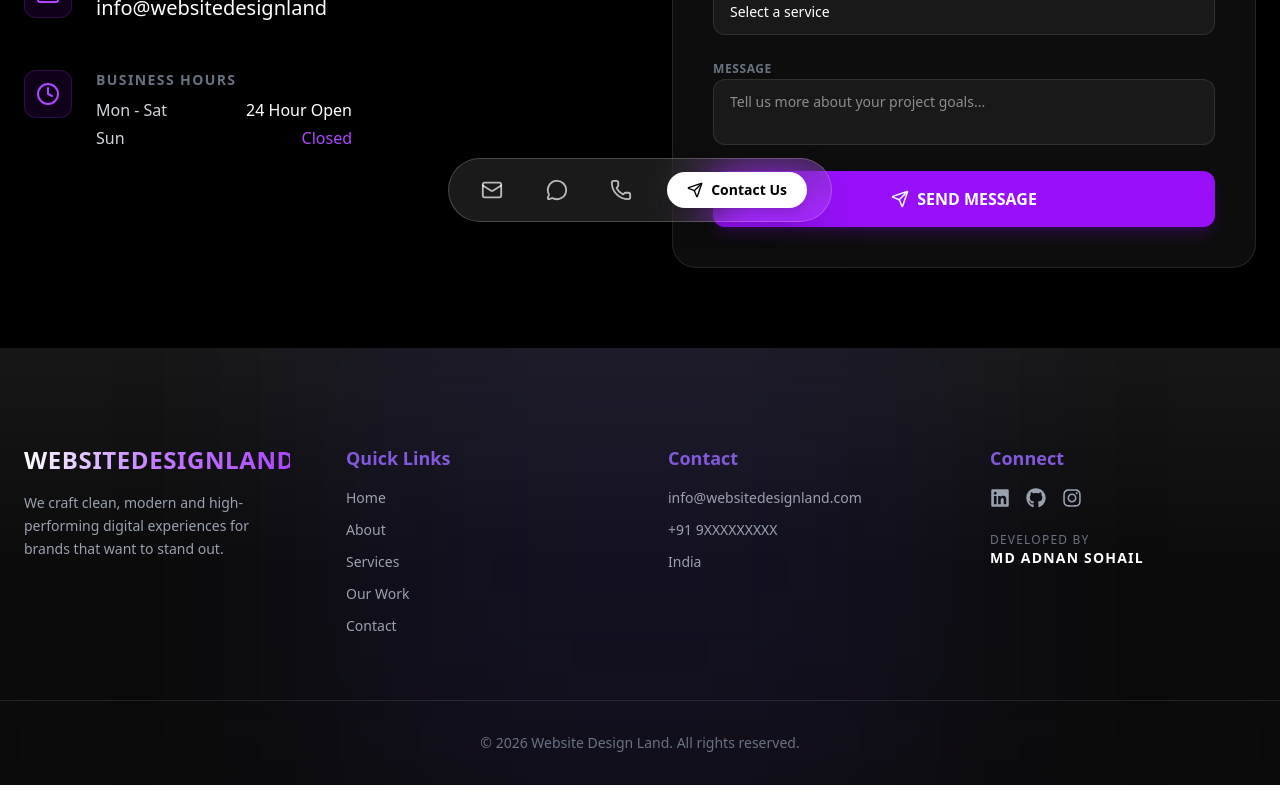
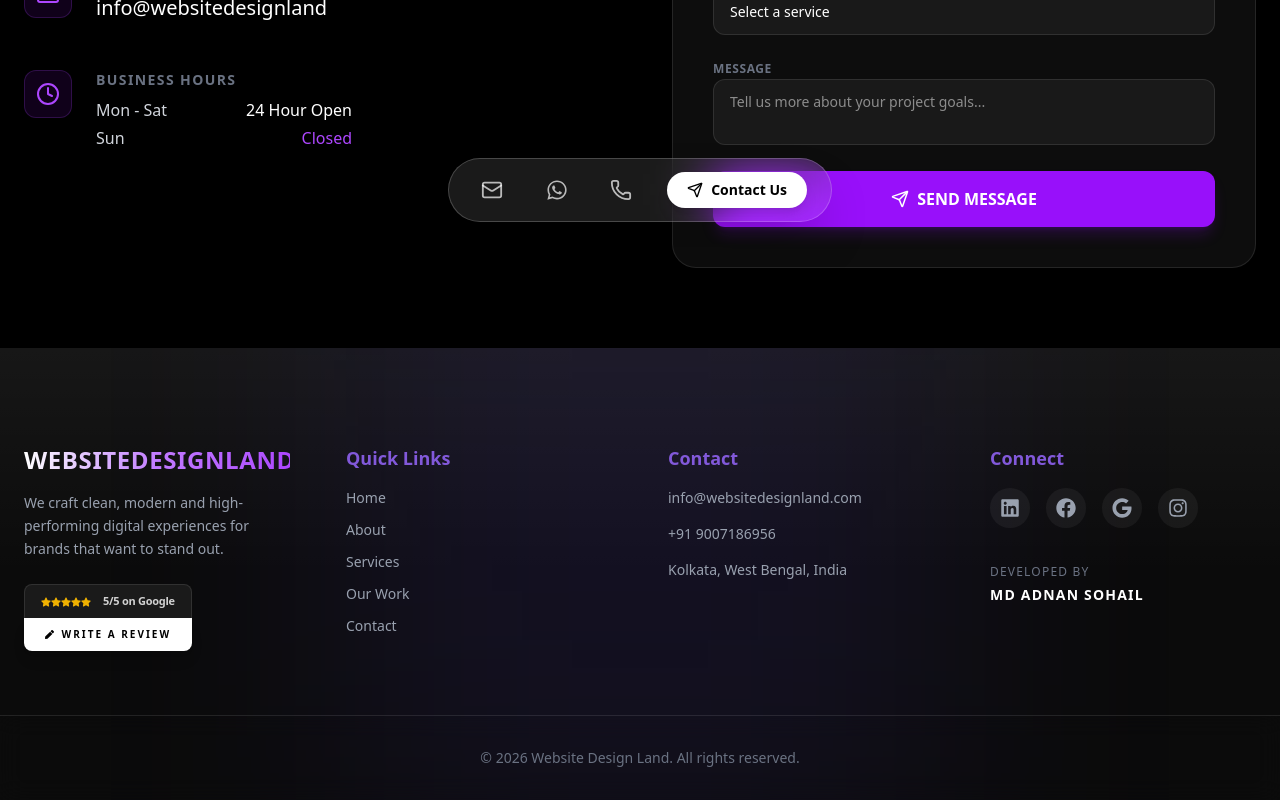
Before and after one commit to Ednaaan/Project1, a React (Vite) app: page /contact in a window 1280 px wide. Shown: the part 554-1354 px from the top of the page. Built offline with nearby package versions, Linux system fonts and the light colour scheme.

Commit message:
Ft:animate marquee

```diff
--- a/src/Components/FloatingDock.jsx
+++ b/src/Components/FloatingDock.jsx
@@ -1,5 +1,6 @@
 import React from 'react';
-import { Mail, MessageCircle, Phone, Send,} from 'lucide-react';
+import { Mail,  Phone, Send,} from 'lucide-react';
+import { FaWhatsapp } from 'react-icons/fa';
 import { Link } from 'react-router-dom';
 
 const FloatingDock = () => {
@@ -24,7 +25,7 @@ const FloatingDock = () => {
           className="p-2 text-white/70 hover:text-white hover:bg-white/10 rounded-full transition-all"
           title="WhatsApp"
         >
-          <MessageCircle size={22} />
+          <FaWhatsapp size={22} />
         </a>
 
         {/* Call */}
--- a/src/Components/Footer.jsx
+++ b/src/Components/Footer.jsx
@@ -1,46 +1,84 @@
 import React from "react";
-import { FaLinkedin, FaGithub, FaInstagram } from "react-icons/fa"; // Install react-icons
+import { Link } from "react-router-dom";
+import { FaLinkedin, FaFacebook, FaGoogle, FaInstagram, FaStar, FaPen } from "react-icons/fa";
 
 const Footer = () => {
+  // Smooth scroll function
+  const scrollToTop = () => {
+    window.scrollTo({ top: 0, behavior: "smooth" });
+  };
+
+  const navLinks = [
+    { name: "Home", path: "/" },
+    { name: "About", path: "/about" },
+    { name: "Services", path: "/services" },
+    { name: "Our Work", path: "/work" },
+    { name: "Contact", path: "/contact" },
+  ];
+
   return (
     <footer className="relative bg-[#0b0b0b] text-white overflow-hidden">
 
       {/* GLASS REFLECTION LAYER */}
       <div className="absolute inset-0 bg-gradient-to-b from-white/5 via-transparent to-transparent pointer-events-none" />
 
-      {/* BRAND PURPLE GLOW - Matches your logo color */}
+      {/* BRAND PURPLE GLOW */}
       <div className="absolute -top-32 left-1/2 -translate-x-1/2 w-[600px] h-[600px] bg-[#6345ed]/10 blur-[120px]" />
 
-      {/* CONTENT */}
-      <div className="relative max-w-7xl mx-auto px-6 pt-24 pb-16 grid gap-14 md:grid-cols-4">
+      <div className="relative max-w-7xl mx-auto px-6 pt-24 pb-16 grid gap-14 grid-cols-1 sm:grid-cols-2 md:grid-cols-4">
 
-        {/* BRAND */}
+        {/* BRAND SECTION */}
         <div className="md:col-span-1">
           <h2 className="text-2xl font-bold mb-4 tracking-wide uppercase bg-gradient-to-r from-white via-purple-400 to-purple-500 bg-clip-text text-transparent">
             WebsiteDesignLand
           </h2>
-          <p className="text-gray-400 text-sm leading-relaxed max-w-sm">
+          <p className="text-gray-400 text-sm leading-relaxed max-w-sm mb-6">
             We craft clean, modern and high-performing digital
             experiences for brands that want to stand out.
           </p>
+
+
+          <div className="inline-flex flex-col w-fit">
+
+            <div className="flex items-center gap-3 bg-[#1a1a1a] px-4 py-2 rounded-t-lg border border-white/10 border-b-0 w-full">
+              <div className="flex text-yellow-500 text-[10px]">
+                <FaStar /><FaStar /><FaStar /><FaStar /><FaStar />
+              </div>
+              <span className="text-[11px] font-bold text-white/80 tracking-tight whitespace-nowrap">
+                5/5 on Google
+              </span>
+            </div>
+
+
+            <a
+              href="https://g.page/r/CTlTdGE1fEVlEBM/review"
+              target="_blank"
+              rel="noreferrer"
+              className="flex items-center justify-center gap-2 bg-white text-black border border-white/10 px-4 py-2 rounded-b-lg text-[10px] font-black uppercase tracking-[0.2em] hover:bg-purple-400 hover:text-black transition-all duration-300 group shadow-lg w-full"
+            >
+              <FaPen className="text-[9px] group-hover:rotate-12 transition-transform" />
+              Write a Review
+            </a>
+          </div>
         </div>
 
-        {/* LINKS */}
+
         <div>
           <h3 className="text-lg font-semibold mb-4 text-[#8259DA]">
             Quick Links
           </h3>
-          <ul className="space-y-3 text-gray-400 text-sm">
-            {["Home", "About", "Services", "Our Work", "Contact"].map(
-              (item) => (
-                <li
-                  key={item}
-                  className="hover:text-white transition-colors duration-300 cursor-pointer"
+          <ul className="flex flex-col gap-3 text-gray-400 text-sm">
+            {navLinks.map((link) => (
+              <li key={link.name}>
+                <Link
+                  to={link.path}
+                  onClick={scrollToTop}
+                  className="hover:text-white transition-colors duration-300"
                 >
-                  {item}
-                </li>
-              )
-            )}
+                  {link.name}
+                </Link>
+              </li>
+            ))}
           </ul>
         </div>
 
@@ -49,30 +87,63 @@ const Footer = () => {
           <h3 className="text-lg font-semibold mb-4 text-[#8259DA]">
             Contact
           </h3>
-          <ul className="space-y-3 text-gray-400 text-sm">
-            <li>info@websitedesignland.com</li>
-            <li>+91 9XXXXXXXXX</li>
-            <li>India</li>
+          <ul className="space-y-4 text-gray-400 text-sm">
+            <li className="hover:text-white transition-colors">
+              <a href="mailto:info@websitedesignland.com" className="flex items-center gap-2">
+                info@websitedesignland.com
+              </a>
+            </li>
+            <li className="hover:text-white transition-colors">
+              <a href="tel:+919007186956" className="flex items-center gap-2">
+                +91 9007186956
+              </a>
+            </li>
+            <li className="cursor-default">
+              Kolkata, West Bengal, India
+            </li>
           </ul>
         </div>
 
-        {/* SOCIALS & CREDITS */}
+        {/* CONNECT */}
         <div>
           <h3 className="text-lg font-semibold mb-4 text-[#8259DA]">
             Connect
           </h3>
-          <div className="flex gap-4 mb-6">
-            <a href="your-linkedin-link" className="text-gray-400 hover:text-white text-xl transition-all">
-              <FaLinkedin />
+          <div className="flex gap-4 mb-8">
+            <a
+              href="https://in.linkedin.com/company/website-design-land"
+              target="_blank"
+              rel="noreferrer"
+              className="w-10 h-10 rounded-full bg-white/5 flex items-center justify-center text-gray-400 hover:text-white hover:bg-purple-600 transition-all duration-300"
+            >
+              <FaLinkedin size={20} />
             </a>
-            <a href="your-github-link" className="text-gray-400 hover:text-white text-xl transition-all">
-              <FaGithub />
+            <a
+              href="https://www.facebook.com/websitedesignland"
+              target="_blank"
+              rel="noreferrer"
+              className="w-10 h-10 rounded-full bg-white/5 flex items-center justify-center text-gray-400 hover:text-white hover:bg-purple-600 transition-all duration-300"
+            >
+              <FaFacebook size={20} />
             </a>
-            <a href="your-insta-link" className="text-gray-400 hover:text-white text-xl transition-all">
-              <FaInstagram />
+            <a
+              href="https://share.google/3sPGoNlPFc7uGXEu2"
+              target="_blank"
+              rel="noreferrer"
+              className="w-10 h-10 rounded-full bg-white/5 flex items-center justify-center text-gray-400 hover:text-white hover:bg-purple-600 transition-all duration-300"
+            >
+              <FaGoogle size={20} />
+            </a>
+            <a
+              href="https://www.instagram.com/websitedesignland"
+              target="_blank"
+              rel="noreferrer"
+              className="w-10 h-10 rounded-full bg-white/5 flex items-center justify-center text-gray-400 hover:text-white hover:bg-purple-600 transition-all duration-300"
+            >
+              <FaInstagram size={20} />
             </a>
           </div>
-          <p className="text-xs text-gray-500 uppercase tracking-widest">
+          <p className="text-xs text-gray-500 uppercase tracking-widest leading-loose">
             Developed by <br />
             <span className="text-white font-bold text-sm">Md Adnan Sohail</span>
           </p>
--- a/src/Components/Hero.jsx
+++ b/src/Components/Hero.jsx
@@ -5,6 +5,7 @@ import backgroundImage from "../assets/backgroundImage2.png";
 
 const Hero = () => {
   const [scrolled, setScrolled] = useState(false);
+  const [marqueeSpeed, setMarqueeSpeed] = useState("30s"); // Default speed
   const heroRef = useRef(null);
   const form = useRef();
 
@@ -12,8 +13,24 @@ const Hero = () => {
     const handleScroll = () => {
       setScrolled(window.scrollY > 80);
     };
+
+    // Fix marquee speed for mobile
+    const handleResize = () => {
+      if (window.innerWidth < 768) {
+        setMarqueeSpeed("15s"); // Faster for mobile (shorter duration)
+      } else {
+        setMarqueeSpeed("30s"); // Normal for desktop
+      }
+    };
+
+    handleResize(); // Run on mount
     window.addEventListener("scroll", handleScroll);
-    return () => window.removeEventListener("scroll", handleScroll);
+    window.addEventListener("resize", handleResize);
+
+    return () => {
+      window.removeEventListener("scroll", handleScroll);
+      window.removeEventListener("resize", handleResize);
+    };
   }, []);
 
   const sendEmail = (e) => {
@@ -68,7 +85,6 @@ const Hero = () => {
               Websites, ads, and growth AI powered systems that help businesses turn traffic into paying customers.
             </p>
 
-            {/* Hidden on mobile/tablet (hidden), Visible on desktop (lg:flex) */}
             <div onClick={() => document.getElementById("Form")?.scrollIntoView({ behavior: "smooth" })} className="mt-8 md:mt-10 hidden lg:flex lg:justify-start">
               <button className="group relative px-8 py-3 md:px-12 md:py-4 bg-transparent border border-white/20 rounded-full overflow-hidden transition-all active:scale-95">
                 <span className="relative z-10 text-white font-bold text-sm md:text-base transition-colors group-hover:text-black">Get In Touch</span>
@@ -120,7 +136,11 @@ const Hero = () => {
       </div>
 
       <div className="w-full bg-purple-600/10 border-b border-t border-white/5 py-4 overflow-hidden mt-8 md:mt-12">
-        <div className="animate-marquee flex gap-12 items-center">
+        {/* Dynamic speed applied here */}
+        <div
+          className="animate-marquee flex gap-12 items-center"
+          style={{ animationDuration: marqueeSpeed }}
+        >
           <div className="flex gap-12 items-center px-4 shrink-0">
             <span className="text-xl md:text-3xl font-bold uppercase tracking-[0.2em] bg-gradient-to-r from-white via-white to-purple-500 bg-clip-text text-transparent">10+ years of Experience</span>
             <span className="text-white/20">|</span>
```
Also changed, not shown: src/Components/IndustryWeServe.jsx (+39 -6 lines).
